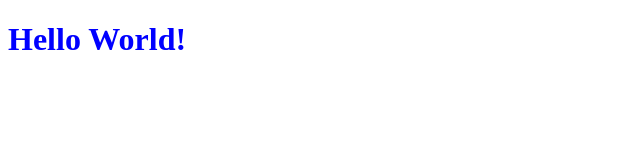
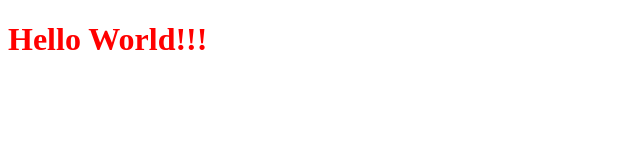
Before and after one commit to Najrul888/rahul, a plain HTML site: page index.html in a window 1280 px wide. Shown: the whole page, without its empty margins (0-640 px from the left). Drawn offline with Linux system fonts and the light colour scheme.

Commit message:
some minor changes

```diff
--- a/index.css
+++ b/index.css
@@ -1,3 +1,3 @@
 h1 {
-  color: blue;
+  color: red;
 }
--- a/index.html
+++ b/index.html
@@ -11,6 +11,6 @@
     <script src="./index.js"></script>
   </head>
   <body>
-    <h1>Hello World!</h1>
+    <h1>Hello World!!!</h1>
   </body>
 </html>
--- a/index.js
+++ b/index.js
@@ -1 +1 @@
-console.log("Hello World!");
+console.log("Hello World!!!");
```
